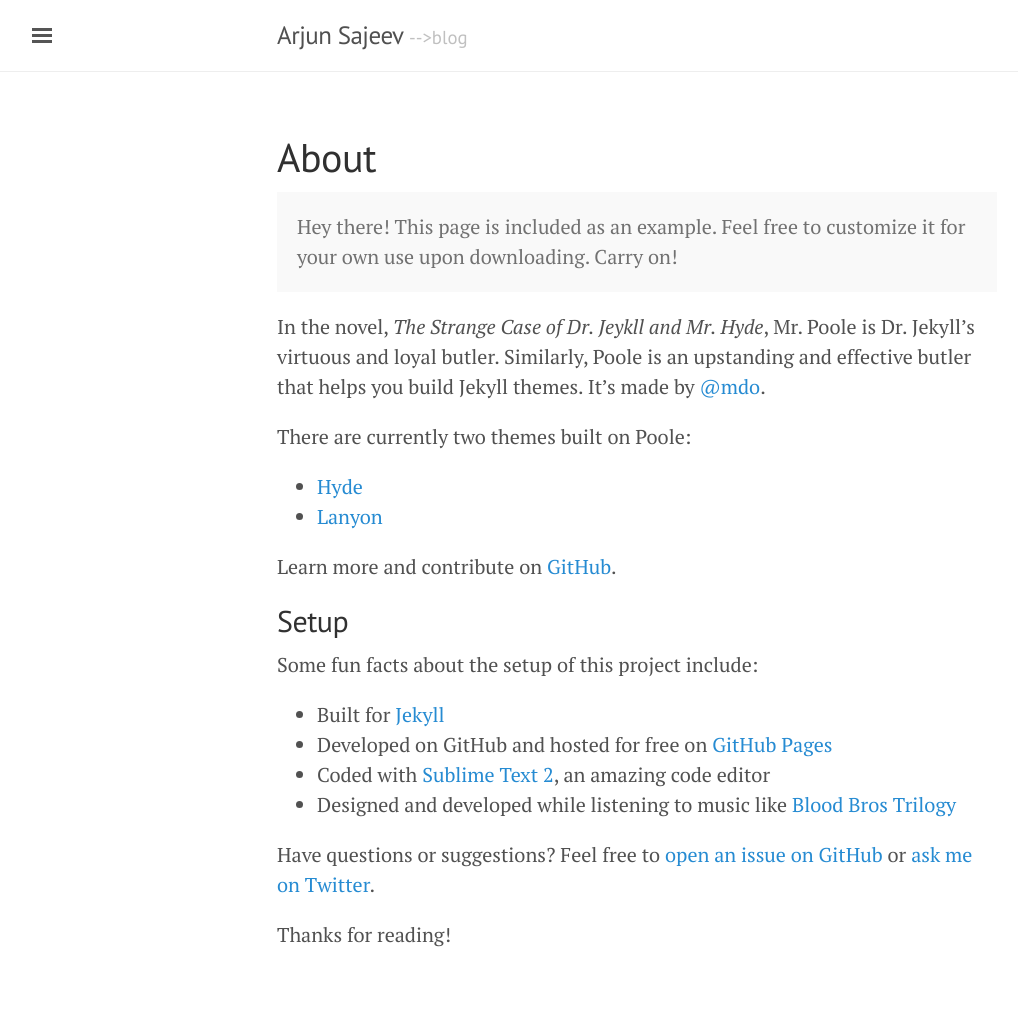
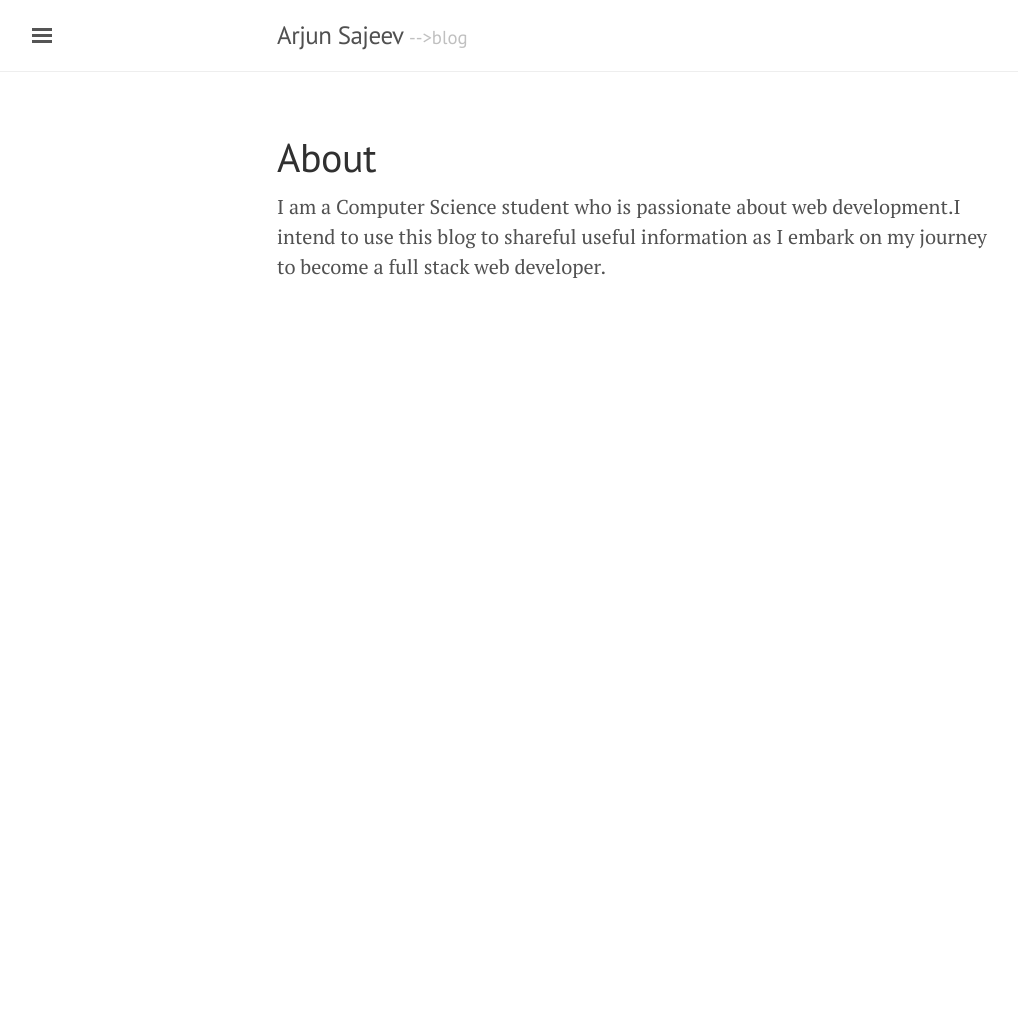
Before and after one commit to ak826843/arjunsajeev.github.io, a Jekyll site: the page built from about.md, in a window 1280 px wide. Shown: the whole page, without its empty margins (3-1021 px from the left). Built offline with Jekyll 4.4.1, drawn with Linux system fonts in a browser that asks for light colours; after the commit the page ends 900 px from its top, so only the background shows below that.

Commit message:
Modify about file

```diff
--- a/about.md
+++ b/about.md
@@ -3,13 +3,11 @@ layout: page
 title: About
 ---
 
-<p class="message">
-  Hey there! This page is included as an example. Feel free to customize it for your own use upon downloading. Carry on!
-</p>
 
-In the novel, *The Strange Case of Dr. Jeykll and Mr. Hyde*, Mr. Poole is Dr. Jekyll's virtuous and loyal butler. Similarly, Poole is an upstanding and effective butler that helps you build Jekyll themes. It's made by [@mdo](https://twitter.com/mdo).
 
-There are currently two themes built on Poole:
+I am a Computer Science student who is passionate about web development.I intend to use this blog to shareful useful information as I embark on my journey to become a full stack web developer.
+
+<!-- There are currently two themes built on Poole:
 
 * [Hyde](http://hyde.getpoole.com)
 * [Lanyon](http://lanyon.getpoole.com)
@@ -27,4 +25,4 @@ Some fun facts about the setup of this project include:
 
 Have questions or suggestions? Feel free to [open an issue on GitHub](https://github.com/poole/issues/new) or [ask me on Twitter](https://twitter.com/mdo).
 
-Thanks for reading!
+Thanks for reading! -->
```
